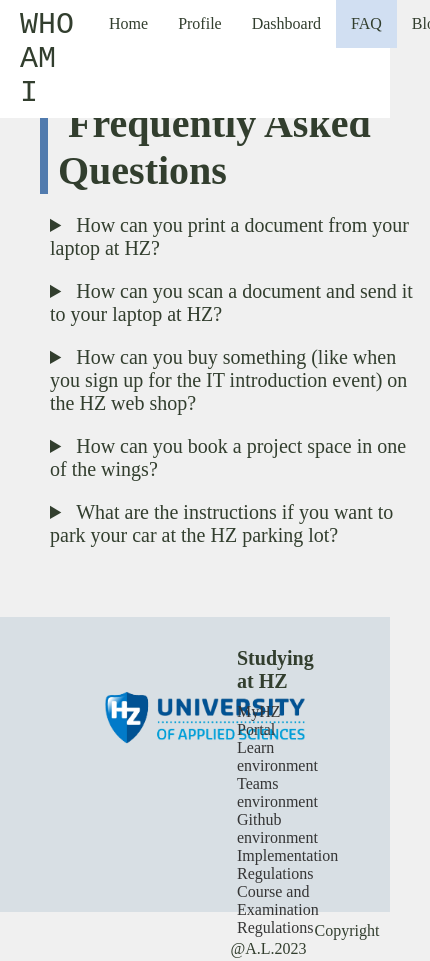
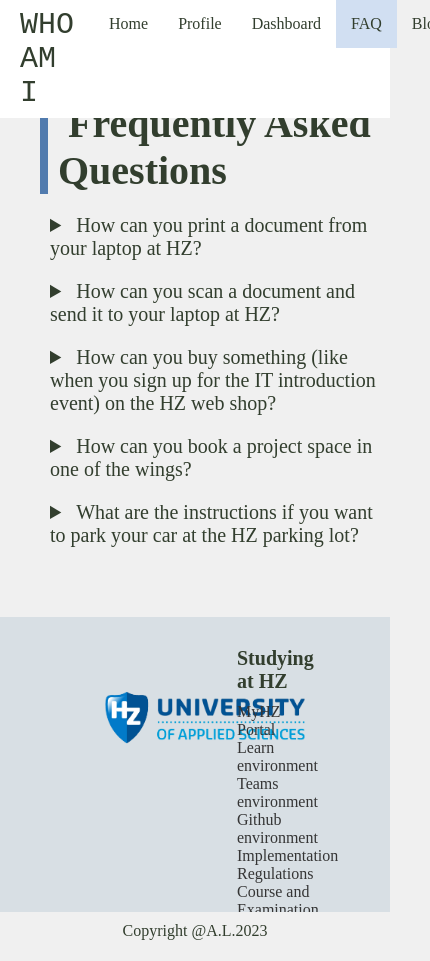
Before and after one commit to lixy09/lixy09.github.io, a plain HTML site: page html/faq.html in a window 390 px wide. Shown: the top 961 px of the page, 430 px wide, since content can reach past the window. Drawn offline with Linux system fonts and the light colour scheme.

Commit message:
media width

```diff
--- a/css/style.css
+++ b/css/style.css
@@ -1,11 +1,15 @@
 *{
     margin:0;
     padding:0;
-    box-sizing: border-box;
+}
+
+*, ::before, ::after{
+    box-sizing: inherit;
 }
 
 html{
     scroll-behavior: smooth;
+    box-sizing: border-box;
 }
 
 body{
@@ -17,6 +21,7 @@ section{
     width: 100%;
     height: 100vh;
     margin-top: 50px;
+    overflow: hidden;
 }
 
 h1{
@@ -30,6 +35,17 @@ h2{
     font-size: 2rem;
     padding-bottom: 1rem;
     padding-top: 2rem;
+}
+
+@media(max-width: 768px){
+    section{
+        width: 358px;
+    }
+}
+@media (max-width: 1199px) and (min-width: 769px) {
+    section{
+        width: 675px;
+    }
 }
 
 /* navigation bar*/
@@ -106,6 +122,8 @@ nav {
     background-color: #d8dfe4;
 }
 
+
+
 .aside-menu a {
     color: #353535;
     font-size: 16px;
```
